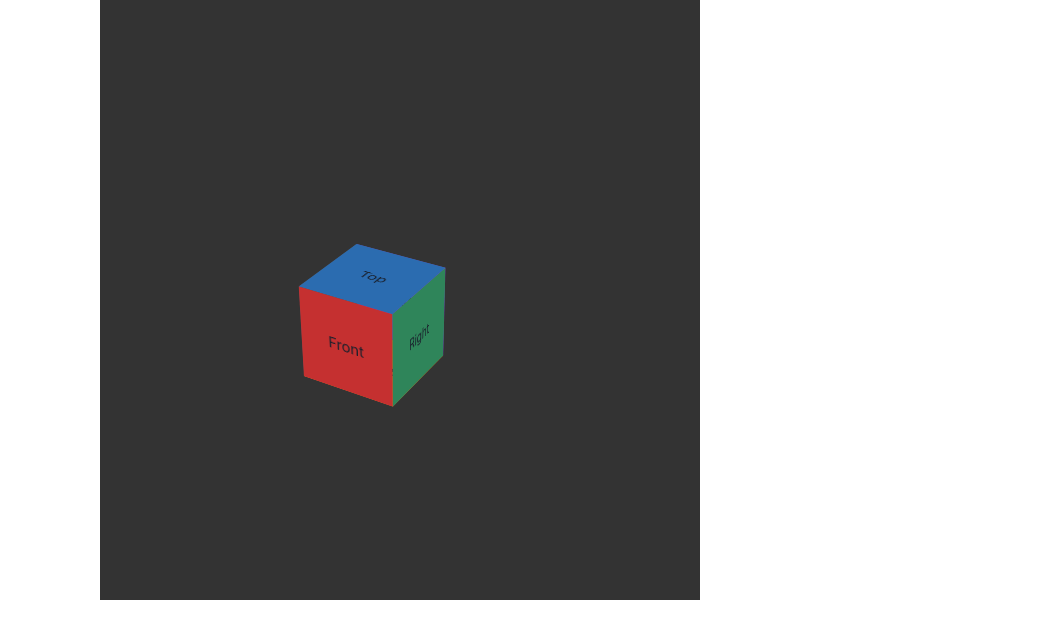
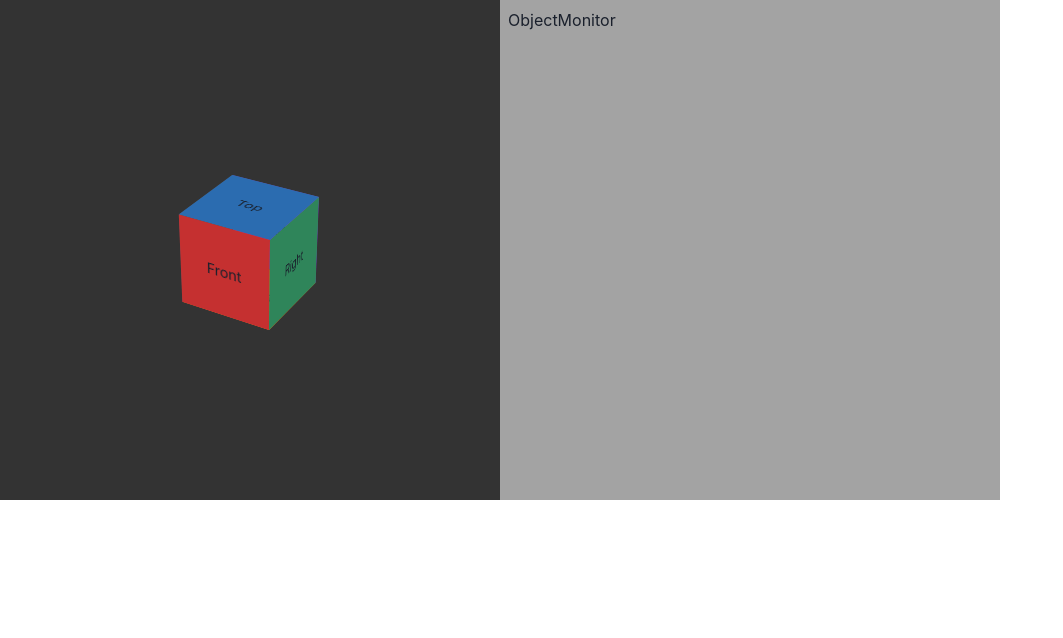
Before and after one commit to kimulaco/CSS3D, a React (Create React App) app: page / in a window 1280 px wide. Shown: the top 638 px of the page, without its empty margins (0-1063 px from the left). Built offline with nearby package versions, Linux system fonts and the light colour scheme.

Commit message:
feat: Update Cube resize

```diff
--- a/src/components/parts/Cube/index.tsx
+++ b/src/components/parts/Cube/index.tsx
@@ -1,4 +1,4 @@
-import React, { useState } from 'react'
+import React from 'react'
 import { Box, BoxProps, Flex, FlexProps } from '@chakra-ui/react'
 import {
   useRotate,
@@ -36,11 +36,65 @@ const CubeFace: React.FC<CubeFaceProps> = (props) => {
   )
 }
 
-export type CubeProps = {
+type CubeGuideProps = {
+  weight?: number
+  height?: number
+  color?: BoxProps['bg']
+}
+
+const CubeGuide: React.FC<CubeGuideProps> = ({
+  weight = 2,
+  height = 10000,
+  color = 'whiteAlpha.600',
+}) => {
+  const commonStyles: BoxProps = {
+    display: 'block',
+    bg: color,
+    w: `${weight}px`,
+    h: `${height}px`,
+    position: 'absolute',
+    left: '0',
+    top: `-${height / 2}px`,
+    zIndex: '12'
+  }
+
+  return (
+    <Box
+      w={`${weight}px`}
+      h={'100%'}
+      position={'absolute'}
+      top={'0'}
+      left={`calc(50% - ${weight / 2}px)`}
+      zIndex={11}
+      style={{
+        transformStyle: 'preserve-3d',
+      }}
+    >
+      <Box {...commonStyles} />
+      <Box
+        {...commonStyles}
+        transform={stringifyTransform({ rotateY: '45deg' })}
+      />
+      <Box
+        {...commonStyles}
+        transform={stringifyTransform({ rotateY: '90deg' })}
+      />
+      <Box
+        {...commonStyles}
+        transform={stringifyTransform({ rotateY: '135deg' })}
+      />
+    </Box>
+  )
+}
+
+type CubeProps = {
+  id: string
   width: number
   height: number
   depth: number
   rotatable?: boolean
+  isSelected?: boolean
+  enableGuide?: boolean
   bg?: BoxProps['bg']
   front?: CubePropsFace
   top?: CubePropsFace
@@ -73,6 +127,9 @@ export const Cube: React.FC<CubeProps> = (props) => {
       height={`${props.height}px`}
       cursor={isDragging ? 'grabbing' : 'grab'}
       transform={stringifyTransform(transformObject)}
+      willChange="transform"
+      position={'relative'}
+      zIndex={10}
       style={{
         transformStyle: 'preserve-3d',
       }}
@@ -90,7 +147,7 @@ export const Cube: React.FC<CubeProps> = (props) => {
           rotateZ: `0deg`,
           translateX: `0px`,
           translateY: `0px`,
-          translateZ: `${props.depth}px`,
+          translateZ: `${props.depth / 2}px`,
         }}
       >{ props.front?.children }</CubeFace>
 
@@ -104,7 +161,7 @@ export const Cube: React.FC<CubeProps> = (props) => {
           rotateX: `90deg`,
           rotateZ: `0deg`,
           translateX: `0px`,
-          translateY: `${props.height / 2}px`,
+          translateY: `0px`,
           translateZ: `${props.depth / 2}px`,
         }}
       >{ props.top?.children }</CubeFace>
@@ -112,15 +169,15 @@ export const Cube: React.FC<CubeProps> = (props) => {
       {/* right */}
       <CubeFace
         bg={props.right?.bg || props.bg}
-        width={props.width}
-        height={props.depth}
+        width={props.depth}
+        height={props.height}
         transform={{
           rotateX: `0deg`,
           rotateY: `90deg`,
           rotateZ: `0deg`,
           translateY: `0px`,
-          translateX: `-${props.width / 2}px`,
-          translateZ: `${props.width / 2}px`,
+          translateX: `0px`,
+          translateZ: `${(props.width) - (props.depth / 2)}px`,
         }}
       >{ props.right?.children }</CubeFace>
 
@@ -134,23 +191,23 @@ export const Cube: React.FC<CubeProps> = (props) => {
           rotateY: `180deg`,
           rotateZ: `0deg`,
           translateX: `0px`,
-          translateY: `${props.width / 2}px`,
-          translateZ: `${props.width / 2}px`,
+          translateY: `0px`,
+          translateZ: `${(props.height) - (props.depth / 2)}px`,
         }}
       >{ props.bottom?.children }</CubeFace>
 
       {/* left */}
       <CubeFace
         bg={props.left?.bg || props.bg}
-        width={props.width}
-        height={props.depth}
+        width={props.depth}
+        height={props.height}
         transform={{
           rotateX: `0deg`,
           rotateY: `-90deg`,
           rotateZ: `0deg`,
+          translateX: `0px`,
           translateY: `0px`,
-          translateX: `${props.width / 2}px`,
-          translateZ: `${props.width / 2}px`,
+          translateZ: `${props.depth / 2}px`,
         }}
       >{ props.left?.children }</CubeFace>
 
@@ -165,9 +222,14 @@ export const Cube: React.FC<CubeProps> = (props) => {
           rotateZ: `0deg`,
           translateX: `0px`,
           translateY: `0px`,
-          translateZ: `0px`,
+          translateZ: `${props.depth / 2}px`,
         }}
       >{ props.back?.children }</CubeFace>
+
+      {
+        props.enableGuide && (isDragging || props.isSelected) &&
+        <CubeGuide />
+      }
     </Box>
   )
 }
--- /dev/null
+++ b/src/components/parts/Stage/index.tsx
@@ -0,0 +1,28 @@
+import React from 'react'
+import { Box, BoxProps } from '@chakra-ui/react'
+
+type StageProps = {
+  perspective?: number
+  children?: React.ReactNode
+  chakra?: BoxProps
+}
+
+export const Stage: React.FC<StageProps> = ({
+  perspective = 1000,
+  children,
+  chakra,
+}) => {
+  return (
+    <Box
+      bg="blackAlpha.800"
+      cursor={'grab'}
+      position={'relative'}
+      zIndex={'0'}
+      overflow={'hidden'}
+      style={{
+        perspective: `${perspective}px`,
+      }}
+      {...chakra}
+    >{ children }</Box>
+  )
+}
--- /dev/null
+++ b/src/components/ui/ObjectMonitor/index.tsx
@@ -0,0 +1,22 @@
+import React from 'react'
+import { Box, BoxProps } from '@chakra-ui/react'
+
+type ObjectMonitorProps = {
+  children?: React.ReactNode
+  chakra?: BoxProps
+}
+
+export const ObjectMonitor: React.FC<ObjectMonitorProps> = ({
+  children,
+  chakra,
+}) => {
+  return (
+    <Box
+      bg="blackAlpha.500"
+      p={2}
+      position={'relative'}
+      zIndex={'0'}
+      {...chakra}
+    >{ children }</Box>
+  )
+}
--- a/src/pages/index.tsx
+++ b/src/pages/index.tsx
@@ -1,26 +1,28 @@
 import React from 'react'
-import { Box } from '@chakra-ui/react'
+import { Flex, Box } from '@chakra-ui/react'
+import { Stage } from '../components/parts/Stage'
 import { Cube } from '../components/parts/Cube'
+import { ObjectMonitor } from '../components/ui/ObjectMonitor'
 
 const PageHome: React.FC = () => {
   return (
+    <Flex>
       <Box>
-      <Box
-        bg="blackAlpha.800"
-        w={'100vw'}
-        maxW={'600px'}
-        h={'100vw'}
-        maxH={'600px'}
-        cursor={'grab'}
-        ml={'100px'}
-        style={{
-          perspective: '1000px',
+        <Stage
+          perspective={1000}
+          chakra={{
+            w: '50vw',
+            maxW: '500px',
+            h: '50vw',
+            maxH: '500px',
           }}
         >
           <Cube
+            id="cube-1"
             width={100}
             height={100}
             depth={100}
+            isSelected={true}
             front={{
               bg: 'red.600',
               children: <p>Front</p>,
@@ -54,8 +56,20 @@ const PageHome: React.FC = () => {
               margin: 'auto',
             }}
           />
+        </Stage>
       </Box>
-    </Box>
+
+      <ObjectMonitor
+        chakra={{
+          w: '50vw',
+          maxW: '500px',
+          h: '50vw',
+          maxH: '500px',
+        }}
+      >
+        <p>ObjectMonitor</p>
+      </ObjectMonitor>
+    </Flex>
   )
 }
 
```
Lines whose indentation alone changed are shown as unchanged.
